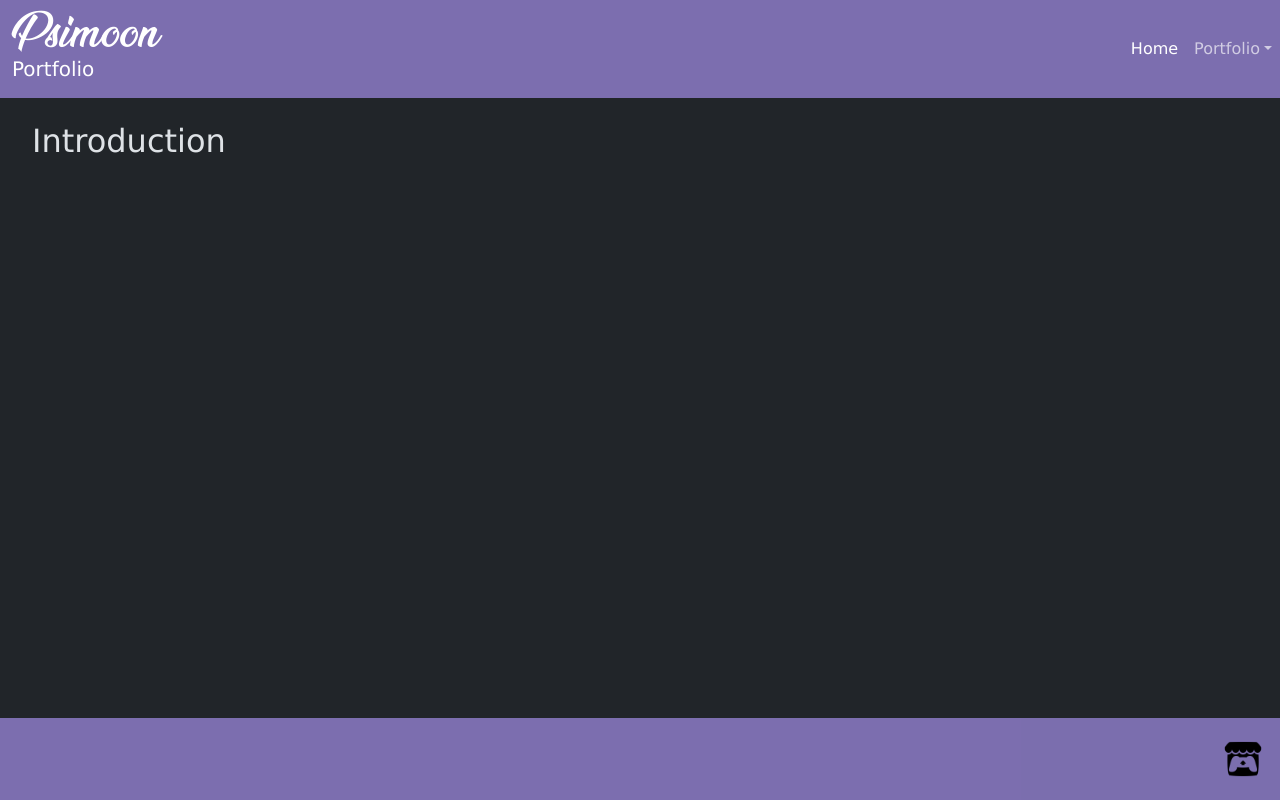
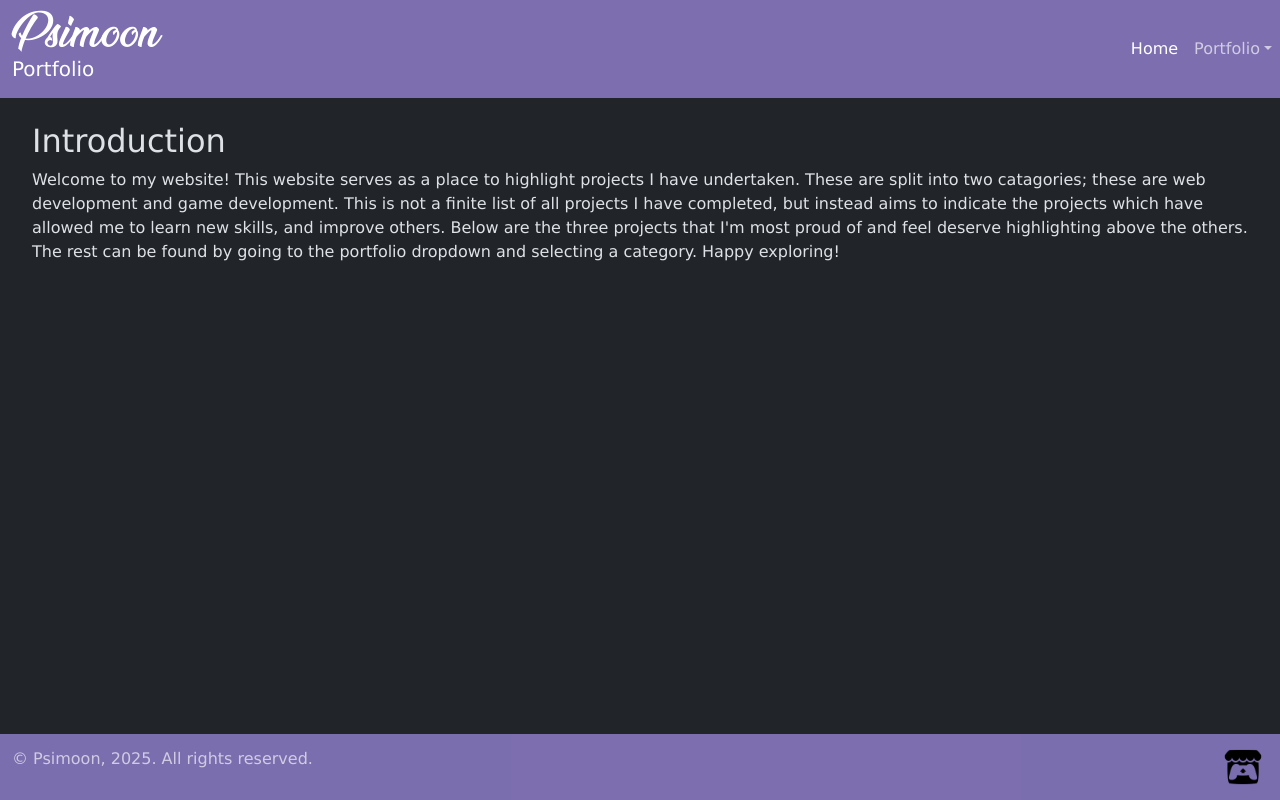
Before and after one commit to PsimoonGames/PsimoonGames.github.io, a plain HTML site: page index.html in a window 1280 px wide. Drawn offline with nearby package versions, Linux system fonts and the light colour scheme.

Commit message:
Added Introduction text

```diff
--- a/index.html
+++ b/index.html
@@ -24,6 +24,7 @@
 <link rel = "stylesheet" href = "style.css">
 
 <title>Home</title>
+<!--header-->
 </head>
   <body data-bs-theme="dark">
     <nav class = "navbar sticky-top navbar-expand-sm navbar-menu">
@@ -53,16 +54,26 @@
           </div>
     </nav>
 
+    <!--Introduction text-->
     <br>
     <div class="row">
       <div class="col-sm-12">
         <h2>Introduction</h2>
+        <p>
+          Welcome to my website! This website serves as a place to highlight projects I have undertaken. These are split into two catagories; these are web development and game development.
+          This is not a finite list of all projects I have completed, but instead aims to indicate the projects which have allowed me to learn new skills, and improve others. Below are the
+          three projects that I'm most proud of and feel deserve highlighting above the others. The rest can be found by going to the portfolio dropdown and selecting a category. Happy exploring!
+        </p>
       </div>
     </div>
 
+    <!--Footer-->
     <nav class = "navbar fixed-bottom navbar-expand-sm navbar-footer">
       <div class="container-fluid">
-          <div class="navbar-text ms-auto">
+          <div class="navbar-text ms=left">
+            <p>&copy Psimoon, 2025. All rights reserved.</p>
+          </div>
+          <div class="navbar-icons ms-auto">
               <a href="https://psimoon.itch.io/"><img class = "ItchLogo" src="Assets/Logos/Itch.png"></a>
           </div>
       </div>
```
